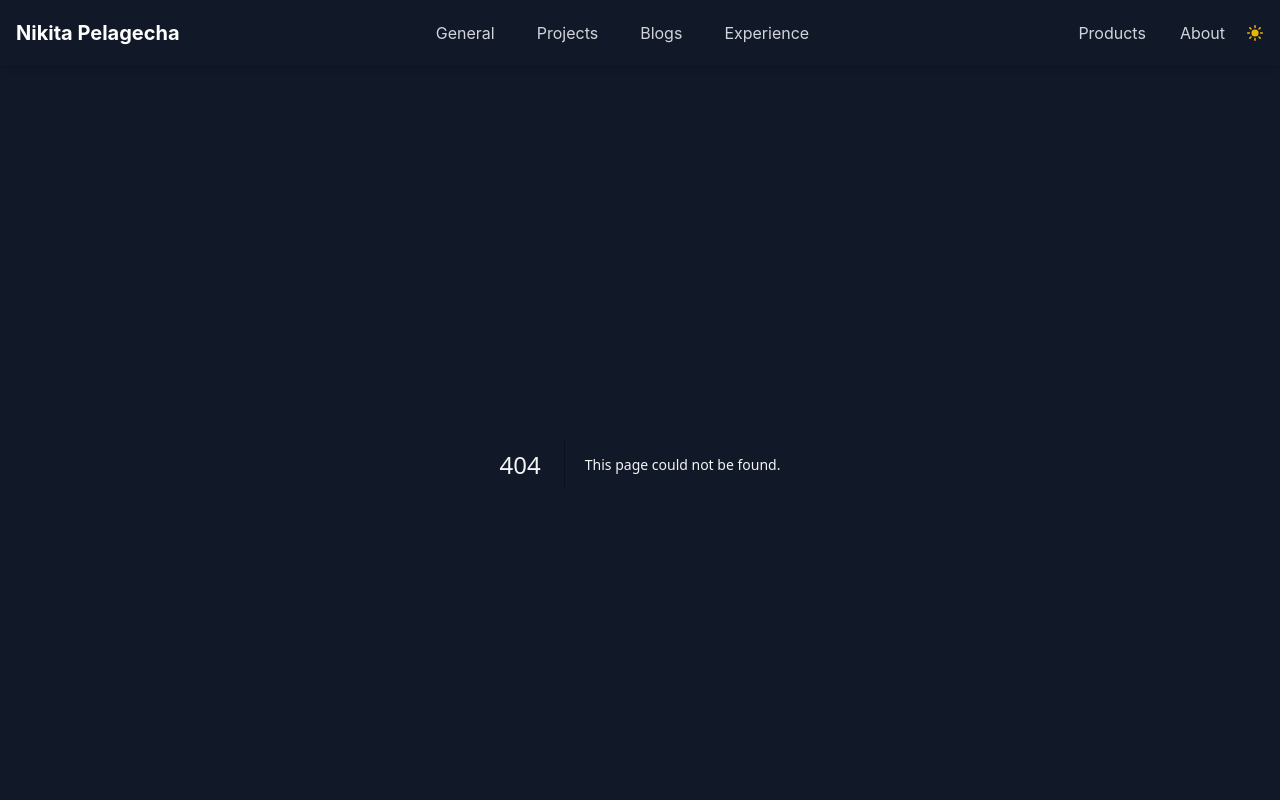
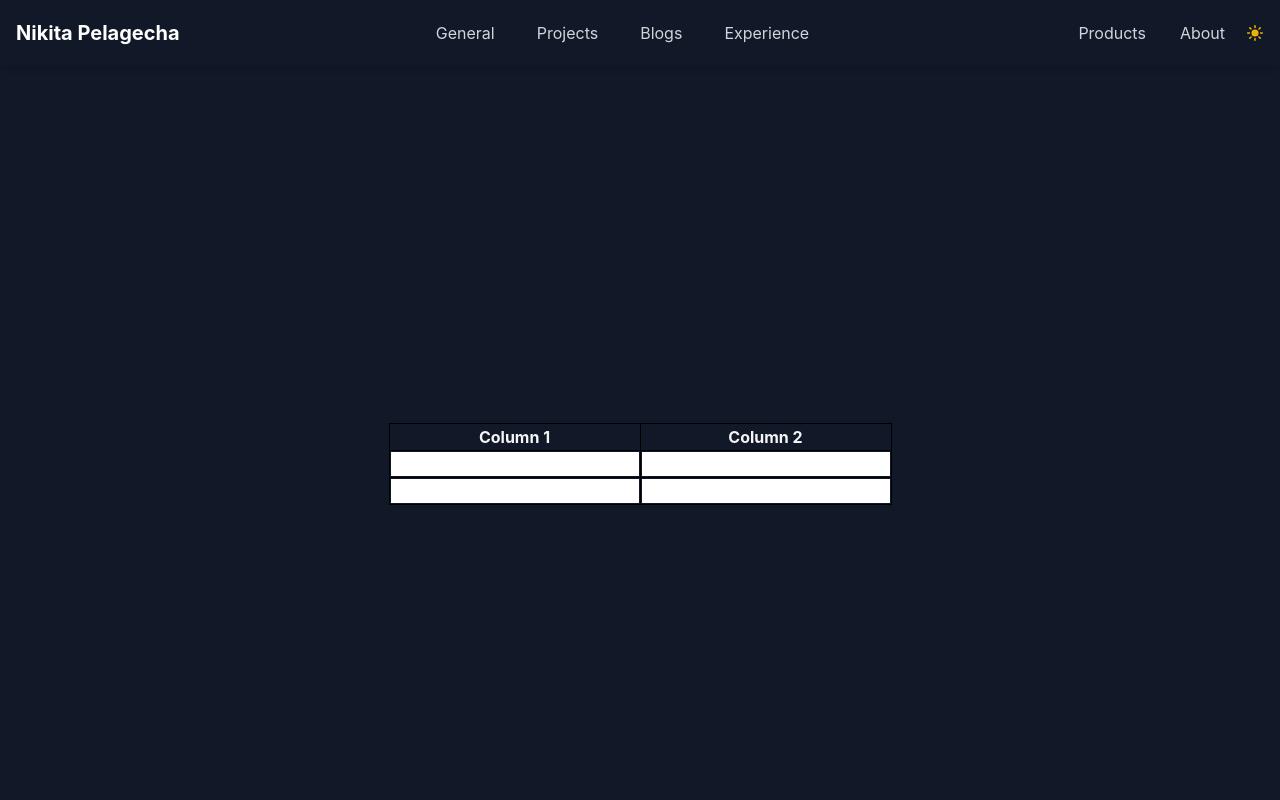
Before and after one commit to pelagecha/website, a Next.js app: page /pages/tableToLatex in a window 1280 px wide. Before the commit this address had no page. Shown: the top 800 px of the page. Built offline with nearby package versions, Linux system fonts and the light colour scheme.

Commit message:
trying to create a table maker

```diff
--- /dev/null
+++ b/app/pages/tableToLatex/page.tsx
@@ -0,0 +1,165 @@
+"use client";
+
+import React, { useState } from "react";
+import { useTable, Column } from "react-table";
+import { FaPlus, FaMinus } from "react-icons/fa";
+
+interface Data {
+    [key: string]: string;
+}
+
+const EditableTable: React.FC = () => {
+    const [data, setData] = useState<Data[]>([
+        { col1: "", col2: "" },
+        { col1: "", col2: "" },
+    ]);
+
+    const [columns, setColumns] = useState<Column<Data>[]>([
+        { Header: "Column 1", accessor: "col1" },
+        { Header: "Column 2", accessor: "col2" },
+    ]);
+
+    /**
+     * Button to add/remove rows/columns to the table.
+     */
+    const resizeButton = (isRow: boolean, isAdd: boolean) => {
+        let action;
+        if (isRow) {
+            action = isAdd ? addRow : removeRow;
+        } else {
+            action = isAdd ? addColumn : removeColumn;
+        }
+        const backgroundColor = isAdd ? "green" : "red";
+        return (
+            <button
+                onClick={action}
+                style={{
+                    backgroundColor: backgroundColor,
+                    borderRadius: "50%",
+                    color: "white",
+                    border: "none",
+                    margin: "5px",
+                }}
+            >
+                isAdd ? <FaPlus /> : <FaMinus />;
+            </button>
+        );
+    };
+
+    /**
+     * Adds a row to the table.
+     */
+    const addRow = () => {
+        setData([...data, { col1: "", col2: "" }]);
+    };
+
+    /**
+     * Removes the bottom row from the table.
+     */
+    const removeRow = () => {
+        setData(data.slice(0, -1));
+    };
+
+    /**
+     * Add a column to the table.
+     */
+    const addColumn = () => {
+        const newCol = `col${columns.length + 1}`;
+        setColumns([
+            ...columns,
+            { Header: `Column ${columns.length + 1}`, accessor: newCol },
+        ]);
+        setData(data.map((row) => ({ ...row, [newCol]: "" })));
+    };
+
+    /**
+     * Remove a column from the table
+     */
+
+    /**
+     * Handle
+     */
+
+    const updateCell = (rowIndex: number, columnId: string, value: string) => {
+        setData((oldData) =>
+            oldData.map((row, index) => {
+                if (index === rowIndex) {
+                    return {
+                        ...row,
+                        [columnId]: value,
+                    };
+                }
+                return row;
+            })
+        );
+    };
+
+    const { getTableProps, getTableBodyProps, headerGroups, rows, prepareRow } =
+        useTable({
+            columns,
+            data,
+        });
+
+    return (
+        <div
+            style={{
+                display: "flex",
+                justifyContent: "center",
+                alignItems: "center",
+                height: "100vh",
+            }}
+        >
+            <div style={{ position: "relative" }}>
+                <table
+                    {...getTableProps()}
+                    style={{ border: "solid 1px black" }}
+                >
+                    <thead>
+                        {headerGroups.map((headerGroup) => (
+                            <tr {...headerGroup.getHeaderGroupProps()}>
+                                {headerGroup.headers.map((column) => (
+                                    <th
+                                        {...column.getHeaderProps()}
+                                        style={{ border: "solid 1px black" }}
+                                    >
+                                        {column.render("Header")}
+                                    </th>
+                                ))}
+                            </tr>
+                        ))}
+                    </thead>
+                    <tbody {...getTableBodyProps()}>
+                        {rows.map((row) => {
+                            prepareRow(row);
+                            return (
+                                <tr {...row.getRowProps()}>
+                                    {row.cells.map((cell) => (
+                                        <td
+                                            {...cell.getCellProps()}
+                                            style={{
+                                                border: "solid 1px black",
+                                            }}
+                                        >
+                                            <input
+                                                value={cell.value}
+                                                onChange={(e) =>
+                                                    updateCell(
+                                                        row.index,
+                                                        cell.column.id,
+                                                        e.target.value
+                                                    )
+                                                }
+                                            />
+                                        </td>
+                                    ))}
+                                </tr>
+                            );
+                        })}
+                    </tbody>
+                </table>
+            </div>
+        </div>
+    );
+};
+
+export default EditableTable;
--- a/package.json
+++ b/package.json
@@ -18,6 +18,7 @@
         "react-icons": "^5.3.0",
         "react-scroll-parallax": "^3.4.5",
         "react-swipeable": "^7.0.2",
+        "react-table": "^7.8.0",
         "react-tsparticles": "^2.12.2",
         "tailwind-scrollbar": "^3.1.0",
         "tsparticles": "^2.12.0"
```
Also changed, not shown: 1 other file (tests, documents, lock files or other folders).
